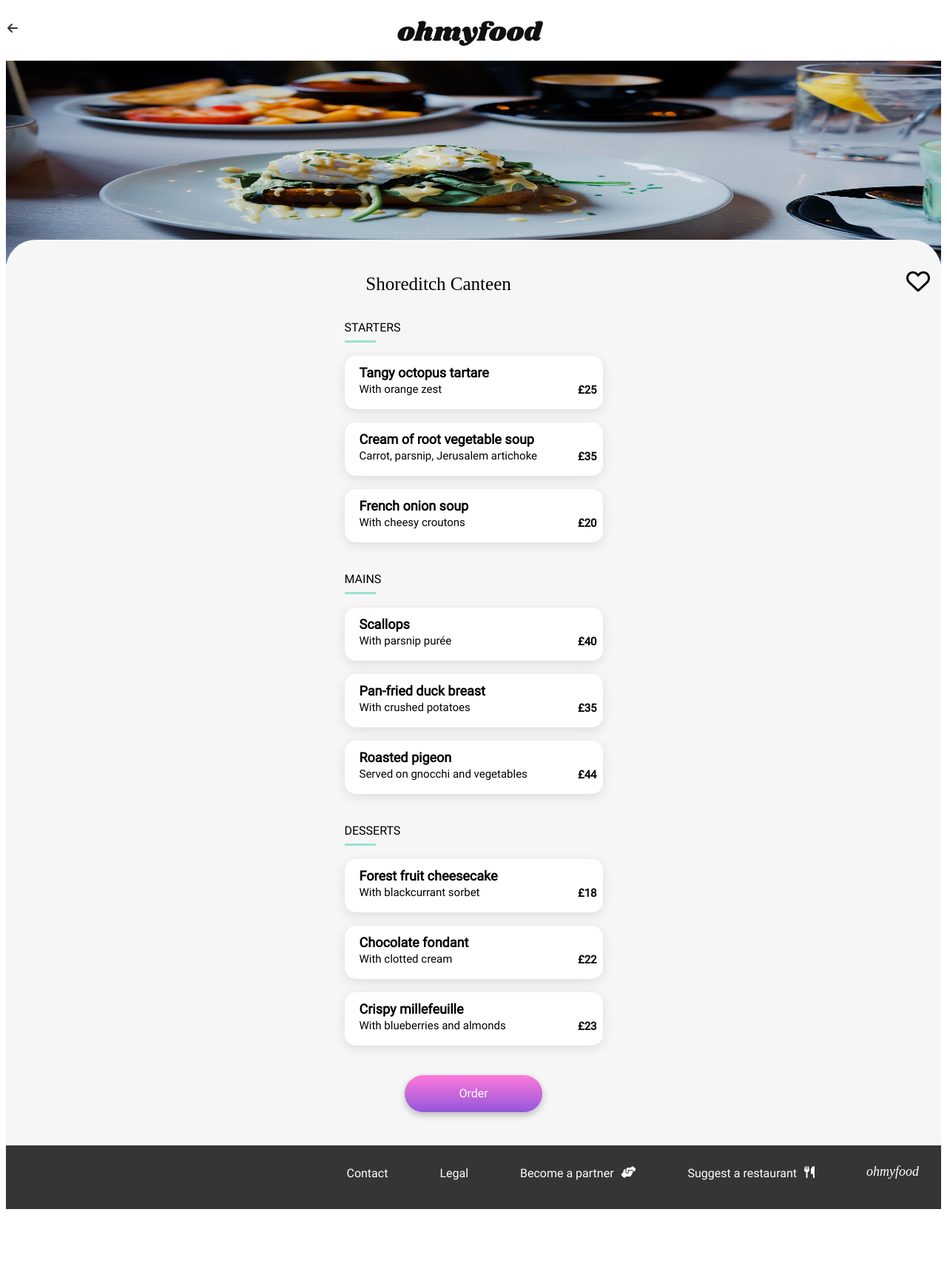
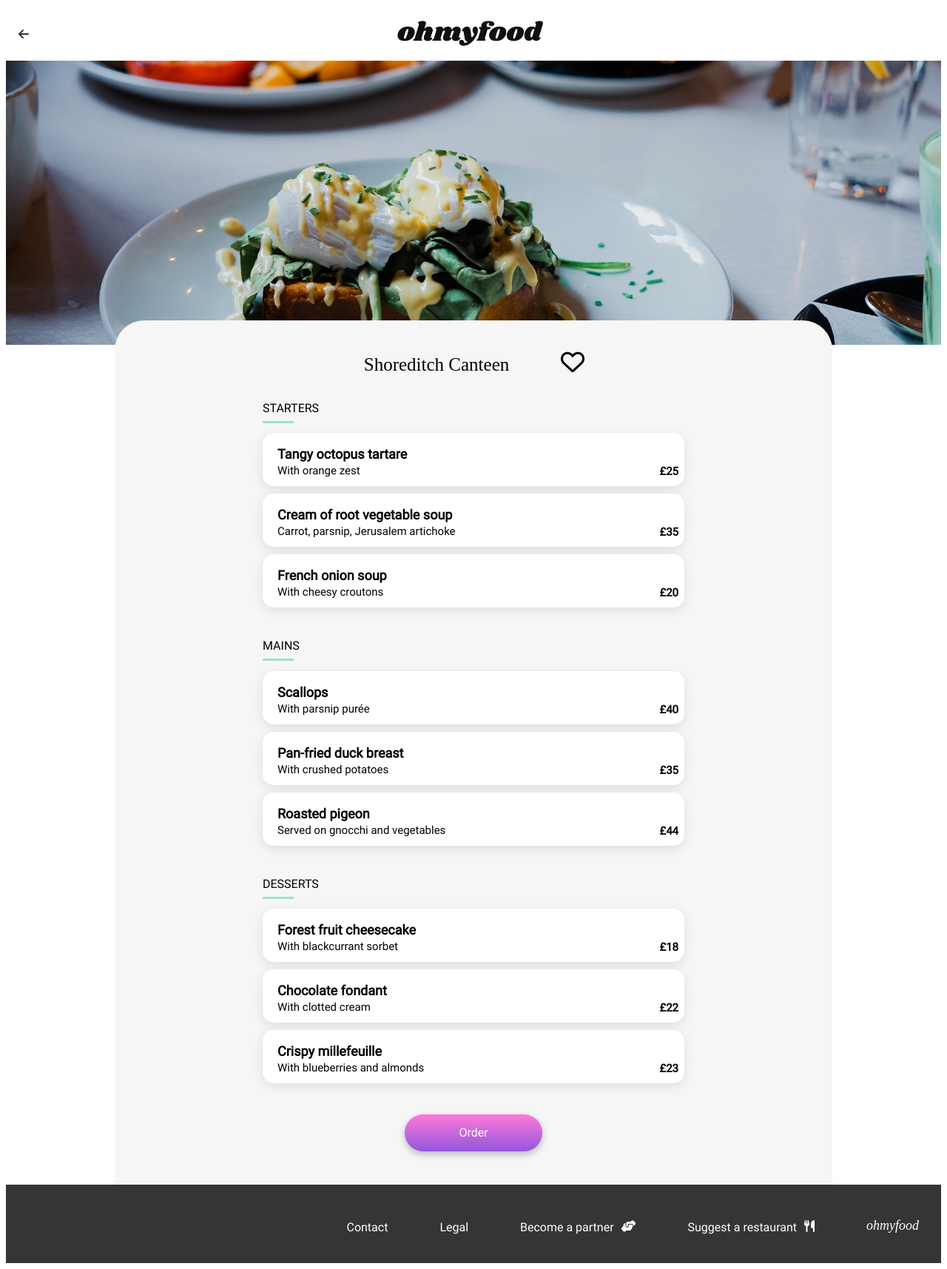
Before and after one commit to codernamedstanley1994/ohsofood-project, a plain HTML site: page ShoreditchCanteen.html in a window 1280 px wide. Shown: the whole page at 74% size. Before the commit the page ends 1642 px from the top, so only its background shows below. Drawn offline with Linux system fonts and the light colour scheme; a web font is replaced by a local one.

Commit message:
media queries corrected, hover effect on cards corrected project complete

```diff
--- a/SASS/Components/_cards.scss
+++ b/SASS/Components/_cards.scss
@@ -82,13 +82,12 @@
   background-color: $tertiary-color;
   overflow: hidden;
   position: relative;
-  height: 73px;
-  bottom: 84px;
-  left: 109%;
+  height: 100%;
+  right: -109%;
   border-radius: 0 15px 15px 0;
-  width: 0;
-  opacity: 0;
-  transition: 0.5s ease-in-out;
+  bottom: 89px;
+  width: 20%;
+  transition: 0.3s ease-in-out;
 }
 
 .check {
@@ -102,8 +101,9 @@
     border-radius: 15px;
     height: 72px;
     width: 349px;
+    overflow: hidden;
     strong {
-      transition: 0.3s linear;
+      transition: 0.3s ease-in-out;
       font-family: $primary-font;
       font-size: 15px;
     }
@@ -131,8 +131,6 @@
     }
     &:hover .line {
       transform: translate(-100px);
-      width: 20%;
-      opacity: 1;
     }
     &:hover strong {
       margin-right: 4rem;
@@ -150,3 +148,10 @@
     right: 8px;
   }
 }
+
+@media only screen and (min-width: 1280px) {
+  .line {
+    width: 10%;
+    right: -108%;
+  }
+}
--- a/SASS/Layout/_footer.scss
+++ b/SASS/Layout/_footer.scss
@@ -1,7 +1,6 @@
 .footer {
   background-color: $darkGray-color;
   color: $base-white-color;
-  margin-top: -20px;
   line-height: 20px;
   padding-bottom: 20px;
 
--- a/SASS/Layout/_header.scss
+++ b/SASS/Layout/_header.scss
@@ -87,8 +87,8 @@
 .header__navigation {
   i {
     position: absolute;
-    top: 30px;
-    left: 10px;
+    top: 38px;
+    left: 25px;
     color: #353535;
   }
 }
@@ -97,6 +97,7 @@
   img {
     width: 100%;
     height: 275px;
+    object-fit: cover;
     z-index: -1;
   }
 }
--- a/SASS/Pages/_menu.scss
+++ b/SASS/Pages/_menu.scss
@@ -1,8 +1,22 @@
-.menu__starters .menu__main .menu__desserts {
+.menu__starters {
   align-items: center;
   display: flex;
   flex-direction: column;
-  gap: 1rem;
+  gap: 10px;
+}
+
+.menu__main {
+  align-items: center;
+  display: flex;
+  flex-direction: column;
+  gap: 10px;
+}
+
+.menu__desserts {
+  align-items: center;
+  display: flex;
+  flex-direction: column;
+  gap: 10px;
 }
 
 .shoreditch {
@@ -32,7 +46,6 @@
   h3 {
     @include menu-item;
     margin-left: 20px;
-    padding-top: 12px;
   }
 
   h4 {
@@ -53,3 +66,36 @@
   flex-direction: column;
   align-items: center;
 }
+
+@media only screen and (min-width: 1280px) {
+  .menu {
+    &__background {
+      margin-left: auto;
+      margin-right: auto;
+      width: 970px;
+    }
+  }
+  .menu__background h1 {
+    margin-left: 20px;
+  }
+  .shoreditch {
+    padding-right: 200px;
+  }
+  .header__img img {
+    object-fit: cover;
+    height: 384px;
+  }
+
+  .menu__item {
+    width: 570px;
+  }
+
+  .main__icon {
+    &--full i {
+      right: 335px;
+    }
+    &--empty i {
+      right: 335px;
+    }
+  }
+}
--- a/SASS/html/_animation.scss
+++ b/SASS/html/_animation.scss
@@ -136,12 +136,21 @@
 
 .starter-section {
   animation: fadeIn 2.5s ease-in-out;
+  display: flex;
+  flex-direction: column;
+  padding-bottom: 30px;
 }
 
 .mains-section {
   animation: fadeIn 3.5s ease-in-out;
+  display: flex;
+  flex-direction: column;
+  padding-bottom: 30px;
 }
 
 .dessert-section {
   animation: fadeIn 4.5s ease-in-out;
+  display: flex;
+  flex-direction: column;
+  padding-bottom: 30px;
 }
--- a/SASS/html/_web-page.scss
+++ b/SASS/html/_web-page.scss
@@ -1,3 +1,7 @@
+html {
+  scroll-behavior: smooth;
+}
+
 .main-container {
   margin-left: auto;
   margin-right: auto;
@@ -5,7 +9,7 @@
   max-width: 1440px;
 }
 
-@media only screen and (min-width: 1024px) {
+@media only screen and (min-width: 1280px) {
   .rest {
     .rest-wrapper {
       flex-direction: row;
```
Also changed, not shown: CSS/styles.css, 1 other file.
